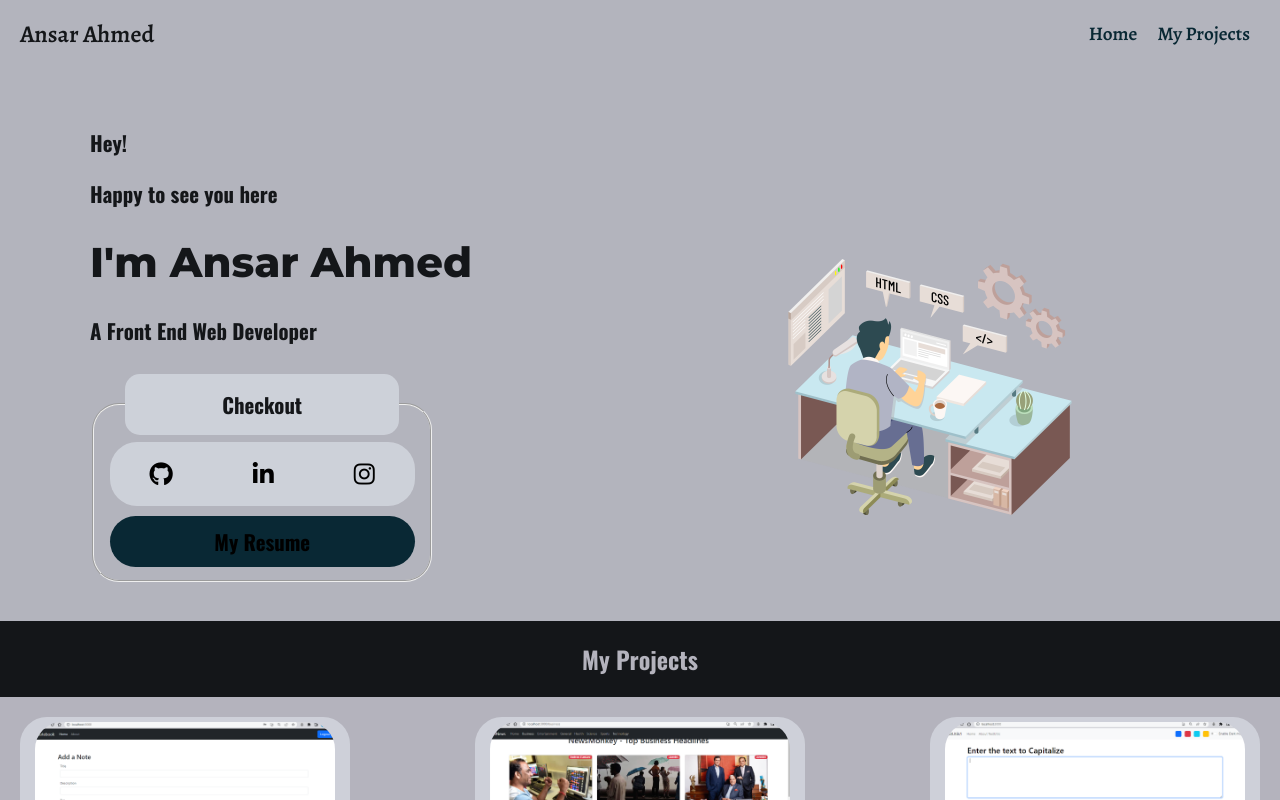
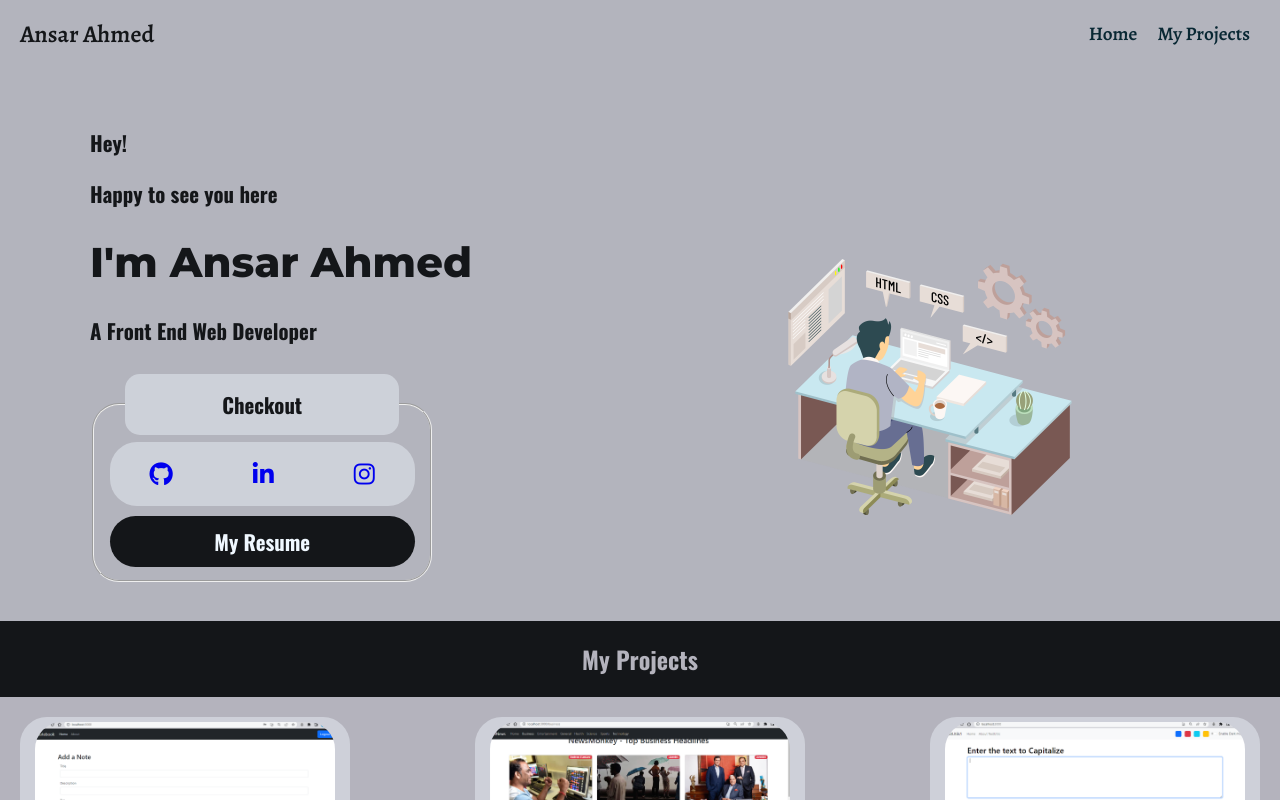
Before and after one commit to ansarahmed97/portfolio, a React (Create React App) app: page / in a window 1280 px wide. In both pictures the pointer is over the link "My Resume". Shown: the top 800 px of the page. Built offline with nearby package versions, Linux system fonts and the light colour scheme.

Commit message:
Update Home.css

```diff
--- a/src/Components/styles/Home.css
+++ b/src/Components/styles/Home.css
@@ -76,18 +76,21 @@ legend:hover{
   background-color: rgba(240, 248, 255, 0.425);
   border-radius: 27px;
   margin-top: 10px;
+  text-decoration: none;
+}
+.pdf a {
+  text-decoration: none;
   color: #141619;
+}
+
+.pdf:hover a {
+  color: aliceblue;
 }
 .pdf:hover{
   padding: 10px;
-  background-color: #092834;
+  background-color:#141619;
   border-radius: 27px;
   margin-top: 10px;
-  color:#B3B4BD;
-}
-a{
-  color: #000;
-  text-decoration: none;
 }
 @media (max-width: 768px) {
   .home-container {
```
